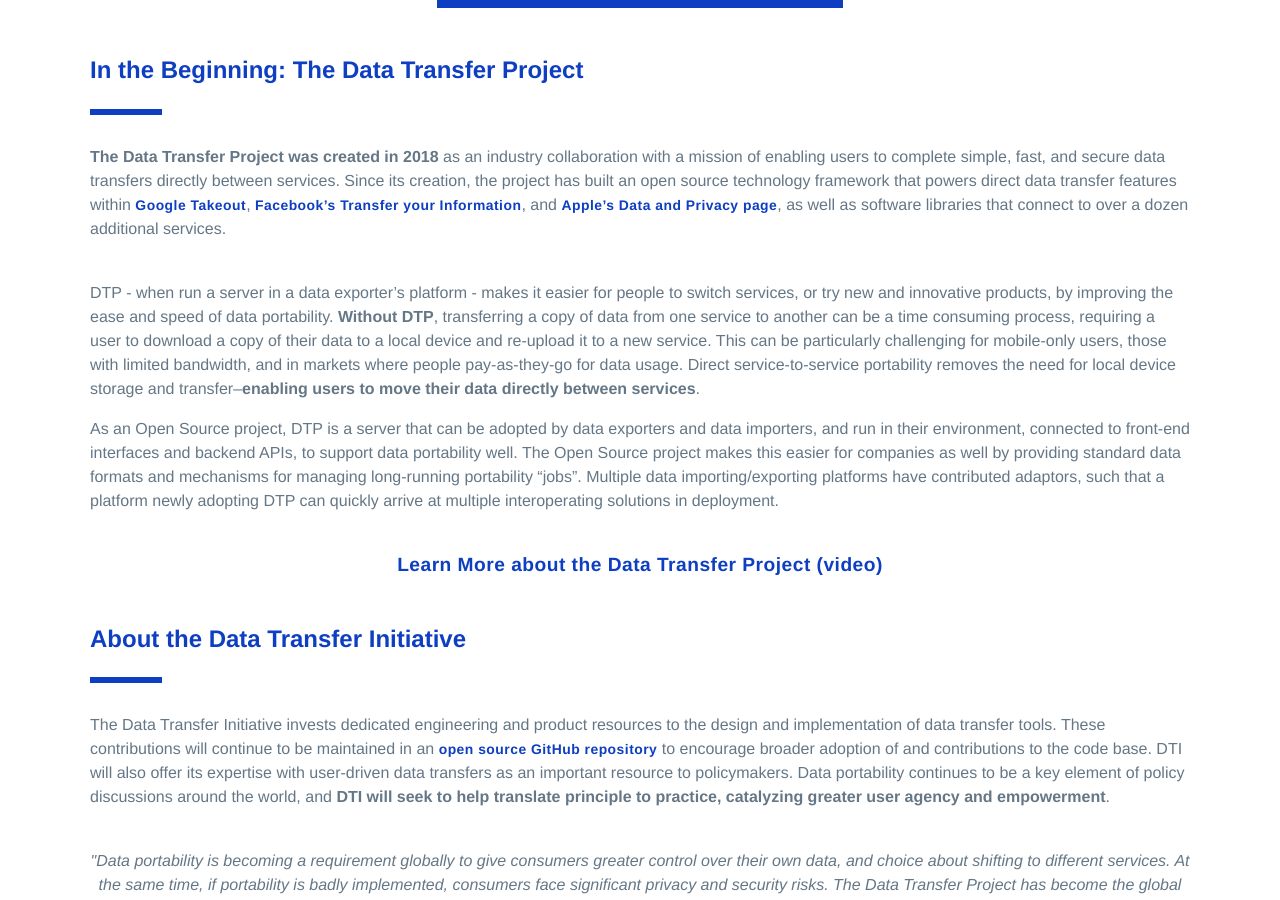
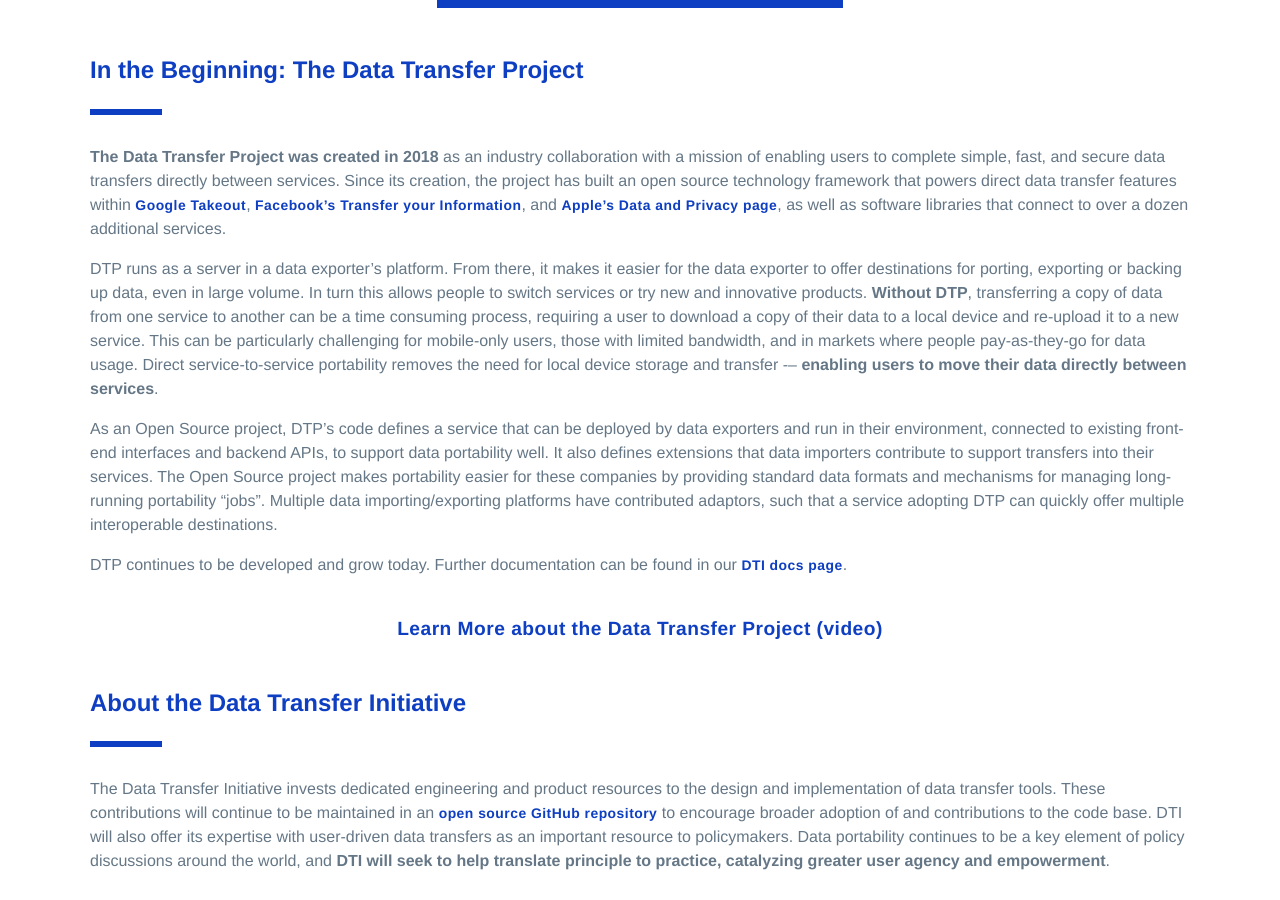
Before and after one commit to dtinit/dtinit.github.io, a Jekyll site: the page built from index.md, in a window 1280 px wide and 900 px high, scrolled down 424 px. Built offline with Jekyll 4.4.1, drawn with Linux system fonts in a browser that asks for light colours; our own code applies the rules of GitHub Pages for plain Markdown files; comment, search, counter and statistics services are not loaded.

Commit message:
Fixes the front-page section a little more

```diff
--- a/index.md
+++ b/index.md
@@ -34,9 +34,11 @@
 
 **The Data Transfer Project was created in 2018** as an industry collaboration with a mission of enabling users to complete simple, fast, and secure data transfers directly between services. Since its creation, the project has built an open source technology framework that powers direct data transfer features within [Google Takeout](https://takeout.google.com/takeout/transfer/custom/photos), [Facebook’s Transfer your Information](http://facebook.com/tyi), and [Apple’s Data and Privacy page](https://privacy.apple.com), as well as software libraries that connect to over a dozen additional services.
 
-<br>DTP - when run a server in a data exporter's platform - makes it easier for people to switch services, or try new and innovative products, by improving the ease and speed of data portability. **Without DTP**, transferring a copy of data from one service to another can be a time consuming process, requiring a user to download a copy of their data to a local device and re-upload it to a new service. This can be particularly challenging for mobile-only users, those with limited bandwidth, and in markets where people pay-as-they-go for data usage. Direct service-to-service portability removes the need for local device storage and transfer–**enabling users to move their data directly between services**.
+DTP runs as a server in a data exporter's platform.  From there, it makes it easier for the data exporter to offer destinations for porting, exporting or backing up data, even in large volume.  In turn this allows people to switch services or try new and innovative products. **Without DTP**, transferring a copy of data from one service to another can be a time consuming process, requiring a user to download a copy of their data to a local device and re-upload it to a new service. This can be particularly challenging for mobile-only users, those with limited bandwidth, and in markets where people pay-as-they-go for data usage. Direct service-to-service portability removes the need for local device storage and transfer -– **enabling users to move their data directly between services**.
 
-As an Open Source project, DTP is a server that can be adopted by data exporters and data importers, and run in their environment, connected to front-end interfaces and backend APIs, to support data portability well.  The Open Source project makes this easier for companies as well by providing standard data formats and mechanisms for managing long-running portability "jobs".  Multiple data importing/exporting platforms have contributed adaptors, such that a platform newly adopting DTP can quickly arrive at multiple interoperating solutions in deployment.
+As an Open Source project, DTP's code defines a service that can be deployed by data exporters and run in their environment, connected to existing front-end interfaces and backend APIs, to support data portability well.   It also defines extensions that data importers contribute to support transfers into their services.  The Open Source project makes portability easier for these companies by providing standard data formats and mechanisms for managing long-running portability "jobs".  Multiple data importing/exporting platforms have contributed adaptors, such that a service adopting DTP can quickly offer multiple interoperable destinations.
+
+DTP continues to be developed and grow today.  Further documentation can be found in our [DTI docs page](/docs).
 
 <p style="text-align: center;">
 <br><a href="https://www.youtube.com/watch?v=_mVhmDnhrWo&feature=youtu.be" style="font-size: 1.2rem;">Learn More about the Data Transfer Project (video)</a>
```
